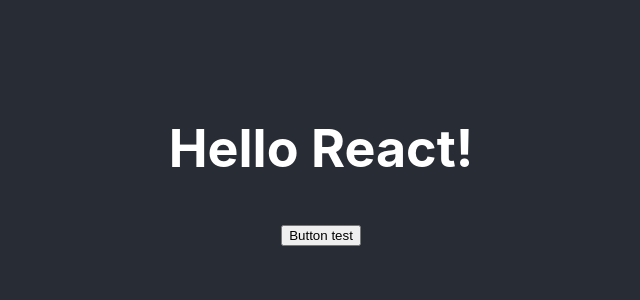
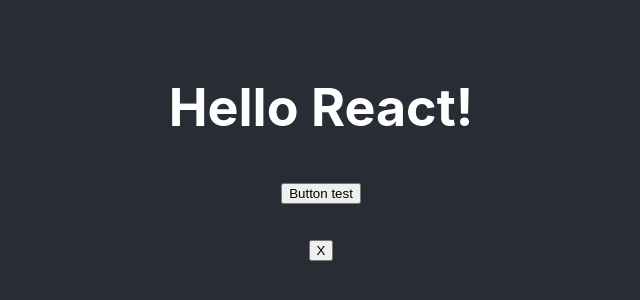
Before and after one commit to shinichi-teshirogi/tic-tac-toe, a React (Create React App) app: page / in a window 1280 px wide. Shown: the part 236-536 px from the top of the page, without its empty margins (319-959 px from the left). Built offline with nearby package versions, Linux system fonts and the light colour scheme.

Commit message:
Add Cell on MainView

```diff
--- /dev/null
+++ b/src/components/Cell.tsx
@@ -0,0 +1,14 @@
+import { CellText } from "../types/CellText"
+
+type Props = {
+    text: CellText
+    onClick: () => void
+}
+
+export const Cell = ({ text, onClick }: Props) => {
+    return (
+        <button onClick={onClick}>
+            {text}
+        </button>
+    )
+}
--- /dev/null
+++ b/src/types/CellText.ts
@@ -0,0 +1 @@
+export type CellText = ' ' | 'O' | 'X'
--- a/src/views/MainView.tsx
+++ b/src/views/MainView.tsx
@@ -1,14 +1,20 @@
 import React from "react"
+import { Cell } from "../components/Cell";
 
 const onClick = (e: React.MouseEvent<HTMLButtonElement>) => {
     alert(`click: ${e.currentTarget.innerHTML}`);
+}
+
+const cellClick = (i: number) => {
+    alert("cell clicked")
 }
 
 export const MainView = () => {
     return (
         <div>
             <h1>Hello React!</h1>
-            <button onClick={onClick}>Button test</button>
+            <p><button onClick={onClick}>Button test</button></p>
+            <p><Cell text="X" onClick={() => cellClick(0)} /></p>
         </div>
     )
 }
```
